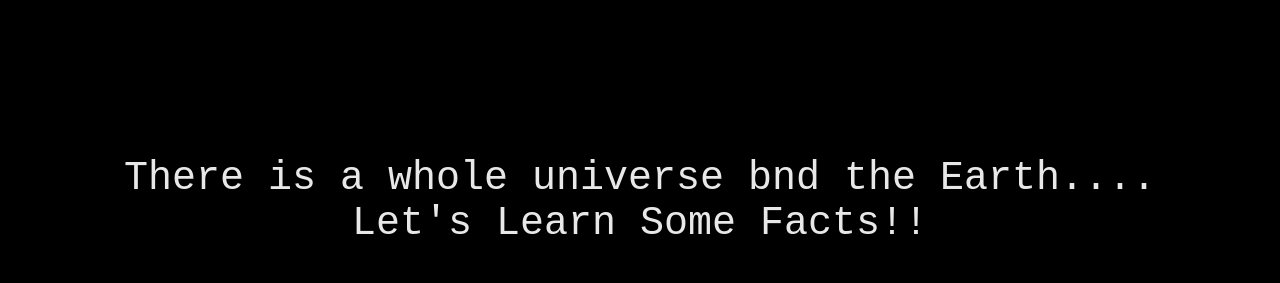
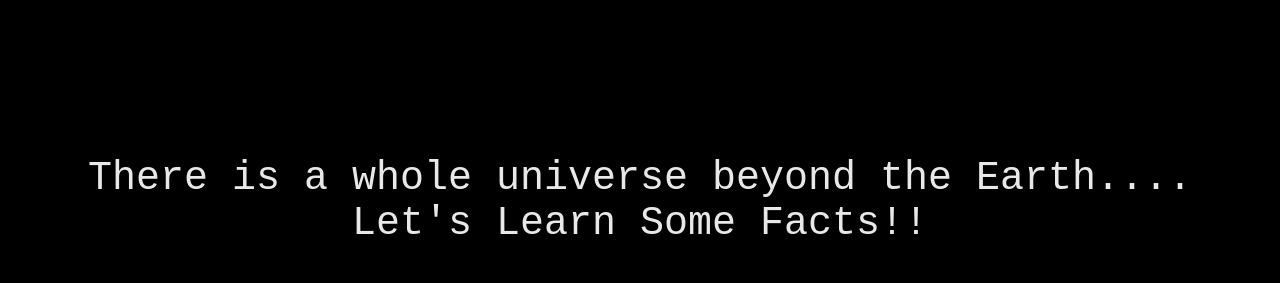
Before and after one commit to viguu007/space, a plain HTML site: page index.html in a window 1280 px wide. Shown: the top 283 px of the page. Drawn offline with Linux system fonts and the light colour scheme.

Commit message:
Update index.html

```diff
--- a/index.html
+++ b/index.html
@@ -41,7 +41,7 @@
 	</head>
 	<body>
 		<br><br><br><br><br><br>
-		<p>There is a whole universe bnd the Earth....<br>Let's Learn Some Facts!!</p>
+		<p>There is a whole universe beyond the Earth....<br>Let's Learn Some Facts!!</p>
 		<table align="center" cellspacing="0" width="25%">
 			<tr><td><a href="mainpage.html"> LIFT OFF!!! </a></td></tr>
 		</table>
```
